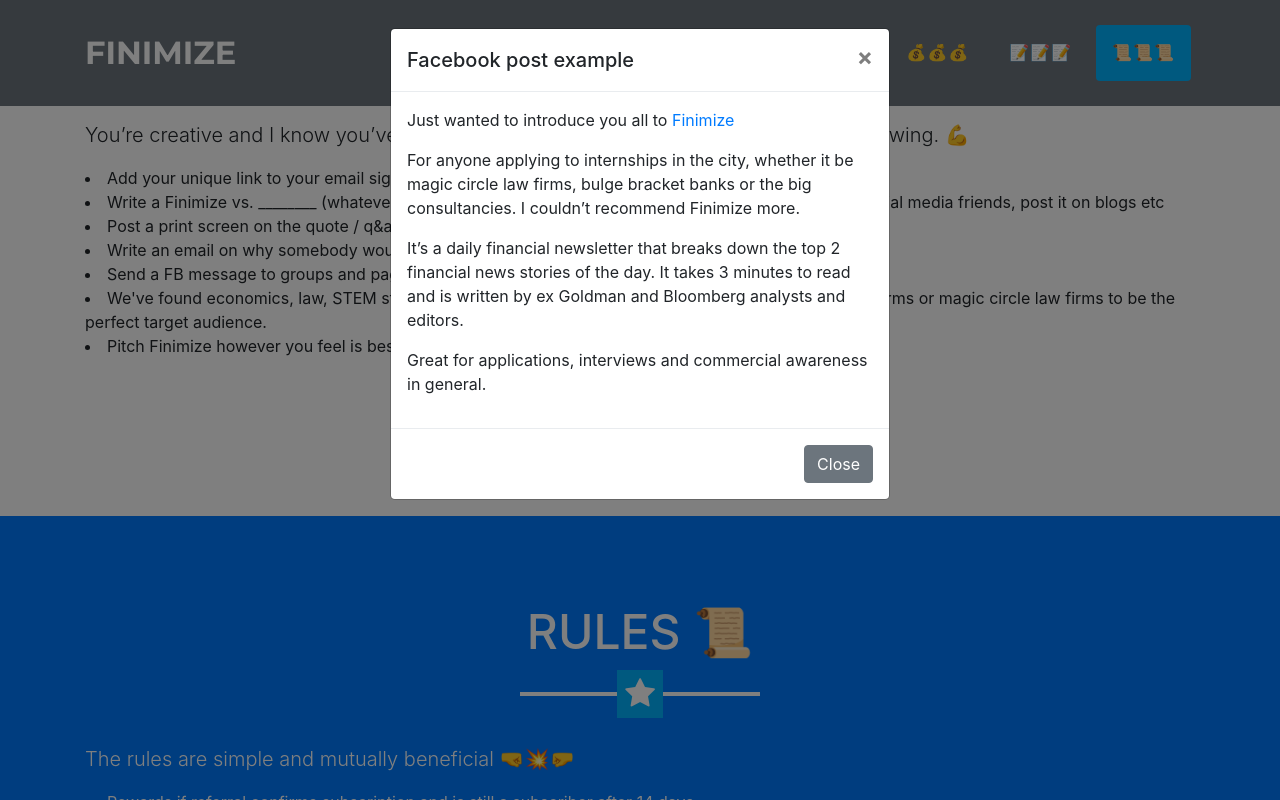
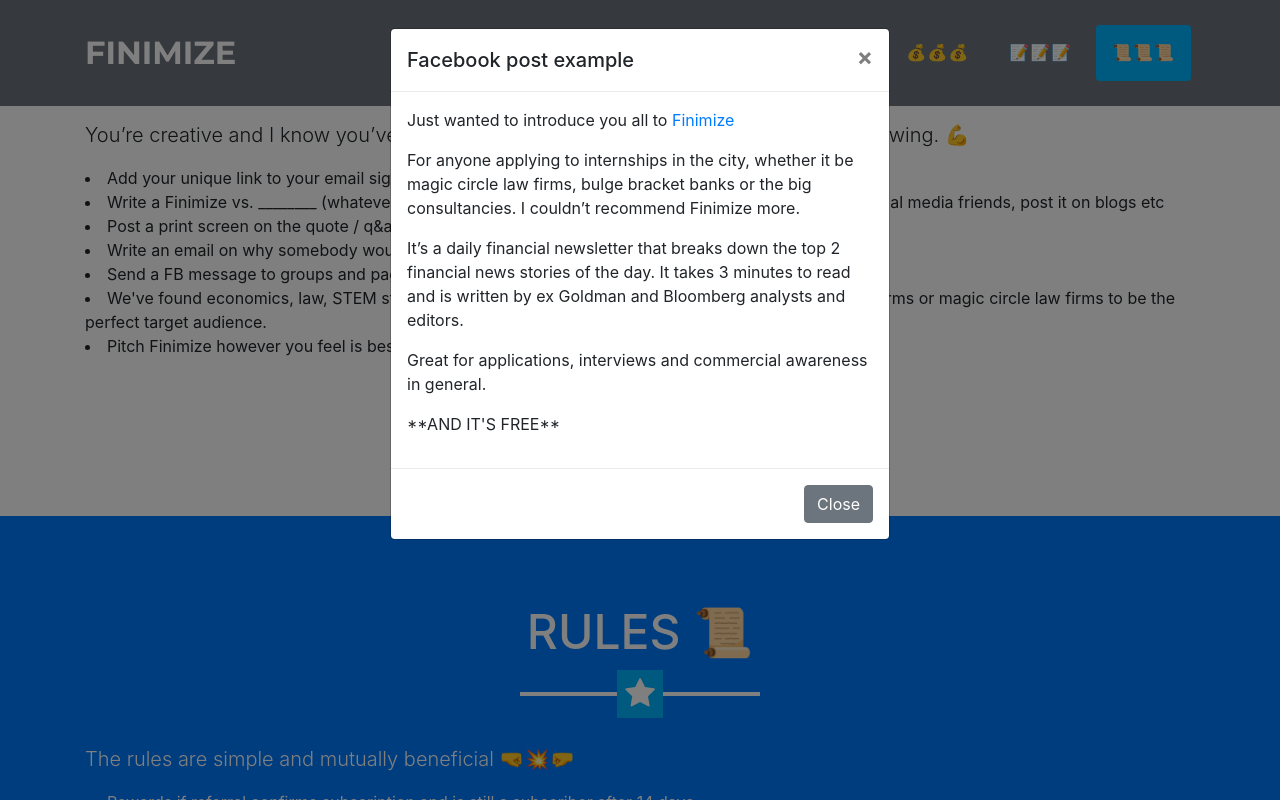
Before and after one commit to sivesh1234/cam_finimize, a website with bundled scripts: page index.html in a window 1280 px wide. Both pictures are taken after a click on the button "Facebook post example". Shown: the part 2176-2976 px from the top of the page. Built offline with nearby package versions, Linux system fonts and the light colour scheme.

Commit message:
test
test

```diff
--- a/index.html
+++ b/index.html
@@ -169,6 +169,8 @@
         <p>Just wanted to introduce you all to <a href="https://www.finimize.com/" target="_top">Finimize</a></p>For anyone applying to internships in the city, whether it be magic circle law firms, bulge bracket banks or the big consultancies. I couldn’t recommend Finimize more.</p>
         <p> It’s a daily financial newsletter that breaks down the top 2 financial news stories of the day. It takes 3 minutes to read and is written by ex Goldman and Bloomberg analysts and editors.</p>
         <p>Great for applications, interviews and commercial awareness in general.</p>
+        <p>**AND IT'S FREE**</p>
+
 
       </div>
       <div class="modal-footer">
```
